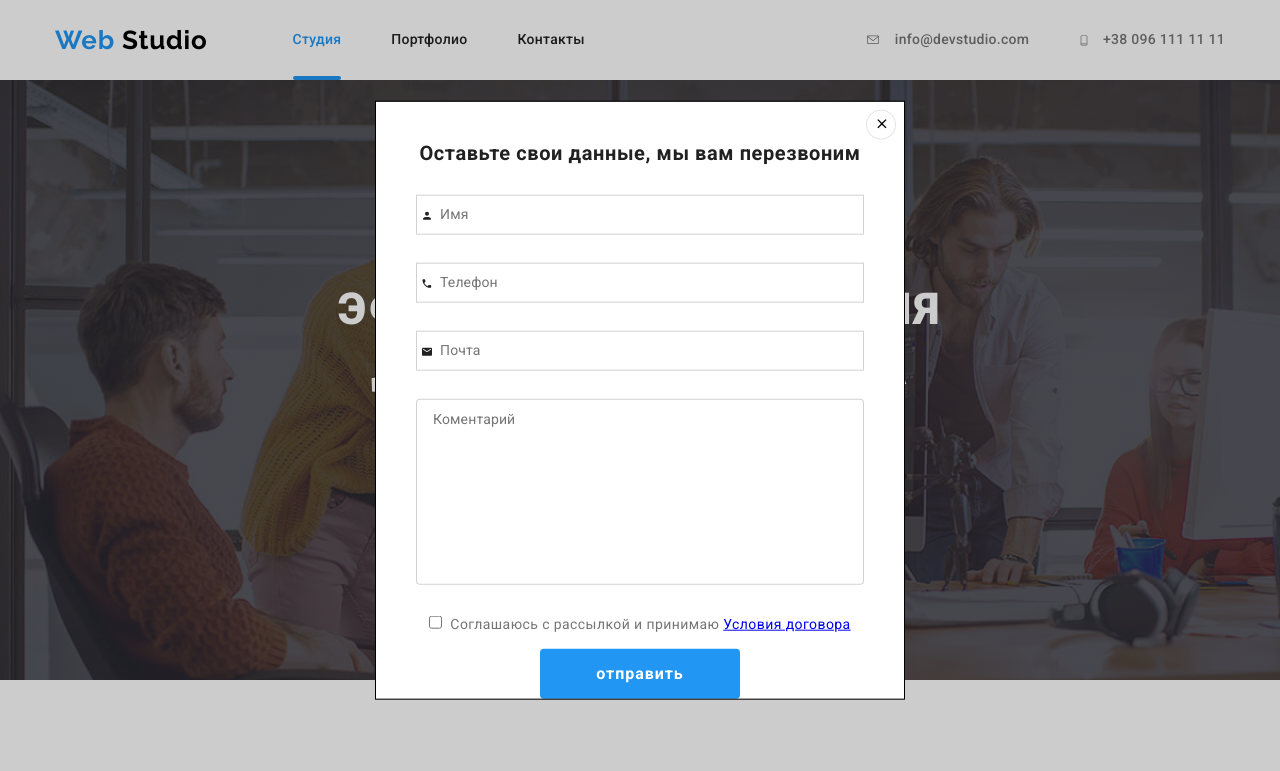
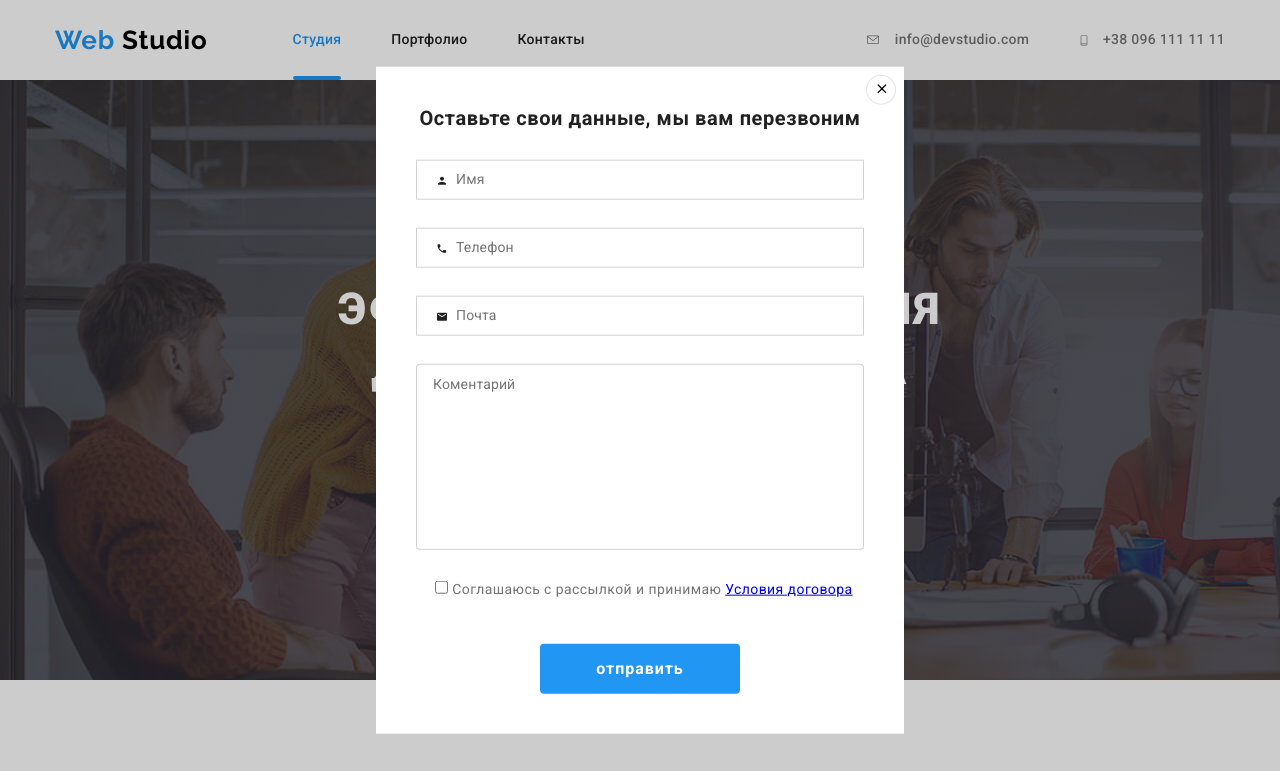
Before and after one commit to AntonVladychenko/goit-markup-hw-06, a plain HTML site: page index.html in a window 1280 px wide. Both pictures are taken after a click on the button "Заказать услугу". Shown: the top 771 px of the page. Drawn offline with Linux system fonts and the light colour scheme.

Commit message:
меняет падинги и рамки

```diff
--- a/css/style.css
+++ b/css/style.css
@@ -779,15 +779,18 @@ span {
   pointer-events: none;
 }
 .main-form {
+  padding-top: 40px;
+  padding-left: 40px;
+  padding-right: 40px;
+  padding-bottom: 40px;
   position: absolute;
   top: 50%;
   left: 50%;
   transform: translate(-50%, -50%);
-  /* padding: 40px; */
-  width: 528px;
-  min-height: 581px;
-  outline: 1px solid black;
+  /* width: 528px; */
+
   background-color: #ffffff;
+
   /* width: 528px;
   display: flex;
   flex-direction: column;
@@ -797,8 +800,8 @@ span {
 .form-field {
   position: relative;
   display: block;
-  padding-left: 40px;
-  padding-right: 40px;
+  /* padding-left: 40px;
+  padding-right: 40px; */
   margin-bottom: 28px;
   width: 100%;
 }
@@ -814,10 +817,7 @@ span {
 
   font-size: 14px;
 }
-/* .form-field:focus + .form-input {
-  border-color: inherit;
-  border-color: 1px solid #2196f3;
-} */
+
 .form-input:focus,
 .textarea-form:focus {
   outline: none;
@@ -839,9 +839,6 @@ span {
 }
 
 .form-title {
-  padding-top: 40px;
-  padding-left: 40px;
-  padding-right: 40px;
   margin-bottom: 30px;
   width: 100%;
   font-weight: bold;
@@ -856,9 +853,9 @@ span {
   position: absolute;
 
   top: 50%;
-  left: 0;
+  left: 30px;
   transform: translateY(-50%);
-  padding-left: 64px;
+  margin-left: 10px;
   width: 100%;
   font-size: 14px;
   line-height: 1.14;
@@ -883,13 +880,11 @@ span {
 
   color: #212121;
 }
-/* .textarea-form:hover,
-.textarea-form:focus {
-  border: 1px solid #2196f3;
-} */
+
 .checkbox-div {
   display: flex;
   justify-content: center;
+  margin-bottom: 30px;
 }
 .checkbox-input {
   margin-bottom: 20px;
@@ -906,14 +901,13 @@ span {
 }
 .form-icons {
   display: inline-block;
-  /* transform: translateY(-35%); */
 
   width: 12px;
   height: 12px;
   fill: #212121;
   position: absolute;
   top: 15px;
-  left: 45px;
+  left: 20px;
 }
 
 .btn-forma {
--- a/index.html
+++ b/index.html
@@ -638,17 +638,18 @@
           </div>
 
           <div class="checkbox-div">
+            <label class="label-input" for="agreement">
               <input
                 class="checkbox-input"
                 type="checkbox"
                 name="agreement"
                 id="agreement"
               />
-            <label class="label-input" for="agreement"
-              >Соглашаюсь с рассылкой и принимаю
+              Соглашаюсь с рассылкой и принимаю
               <a href="#">Условия договора</a>
             </label>
           </div>
+
           <button class="btn-forma" type="submit">отправить</button>
         </form>
 
```
Lines whose indentation alone changed are shown as unchanged.
